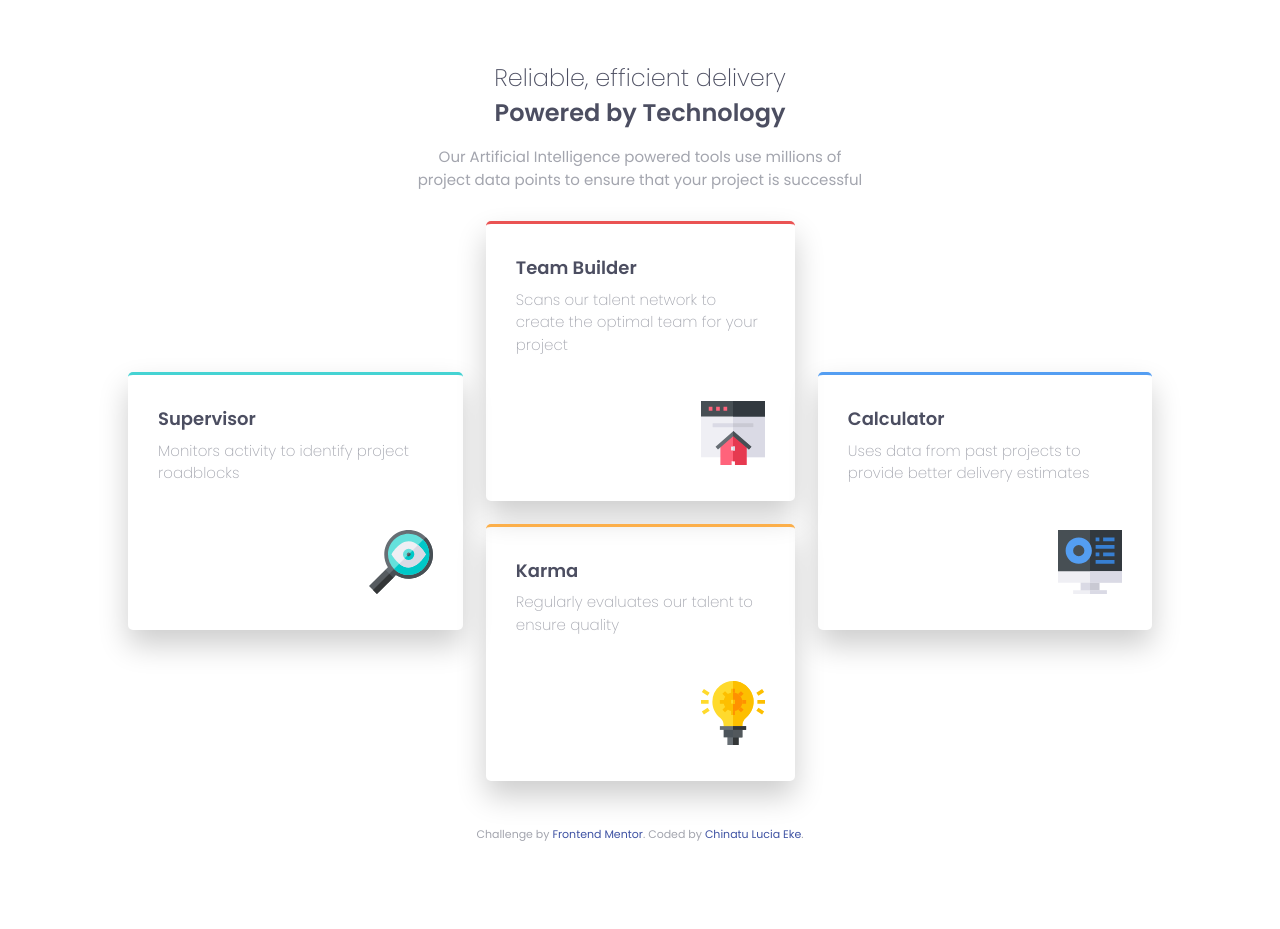
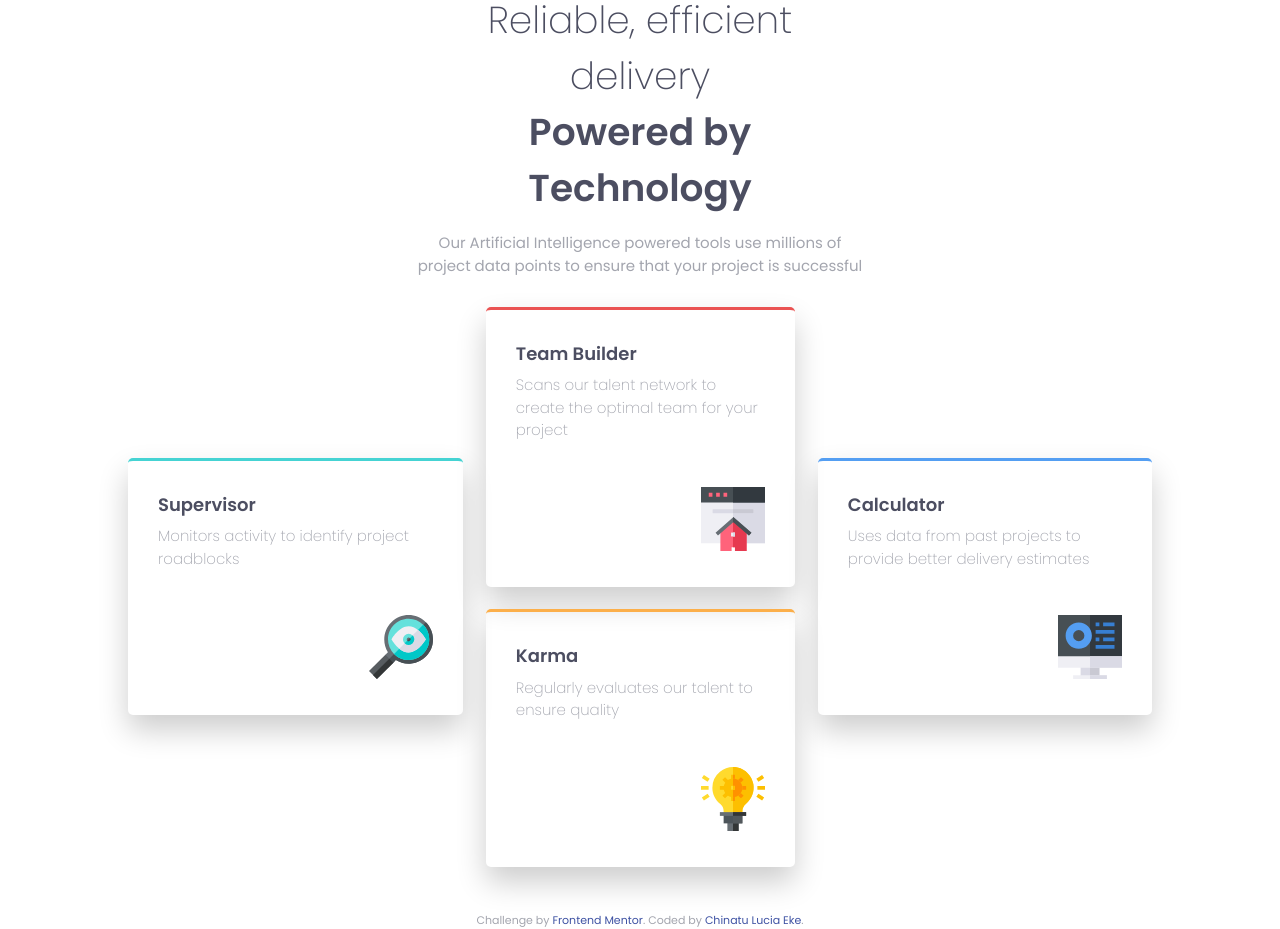
Before and after one commit to ChinatuL/Four-Card-Feature-Section, a plain HTML site: page index.html in a window 1280 px wide. Before the commit the page ends 903 px from the top, so only its background shows below. Drawn offline with Linux system fonts and the light colour scheme.

Commit message:
modify header title and fix accessibility issue

```diff
--- a/index.html
+++ b/index.html
@@ -42,7 +42,7 @@
                     />
                 </div>
             </section>
-            <section class="double-card">
+            <div class="double-card">
                 <section class="card team-builder">
                     <h2 class="card-title">Team Builder</h2>
                     <p class="card-description">
@@ -65,7 +65,7 @@
                         <img src="./images/icon-karma.svg" alt="karma icon" />
                     </div>
                 </section>
-            </section>
+            </div>
             <section class="card calculator">
                 <h2 class="card-title">Calculator</h2>
                 <p class="card-description">
--- a/style.css
+++ b/style.css
@@ -121,6 +121,10 @@ header {
         width: 30rem;
     }
 
+    .header-title {
+        font-size: 2.5rem;
+    }
+
     .card {
         padding: 2rem;
     }
```
